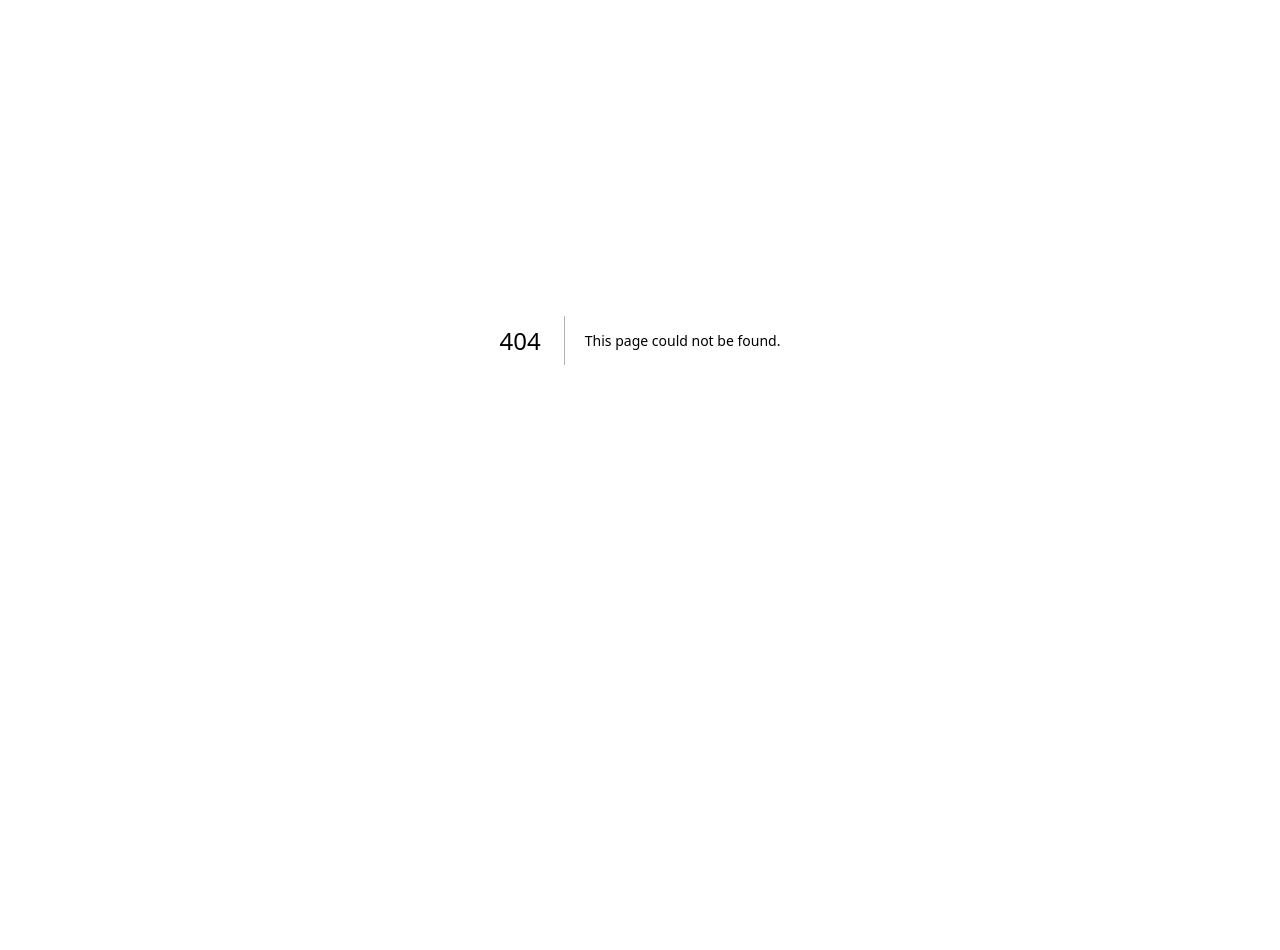
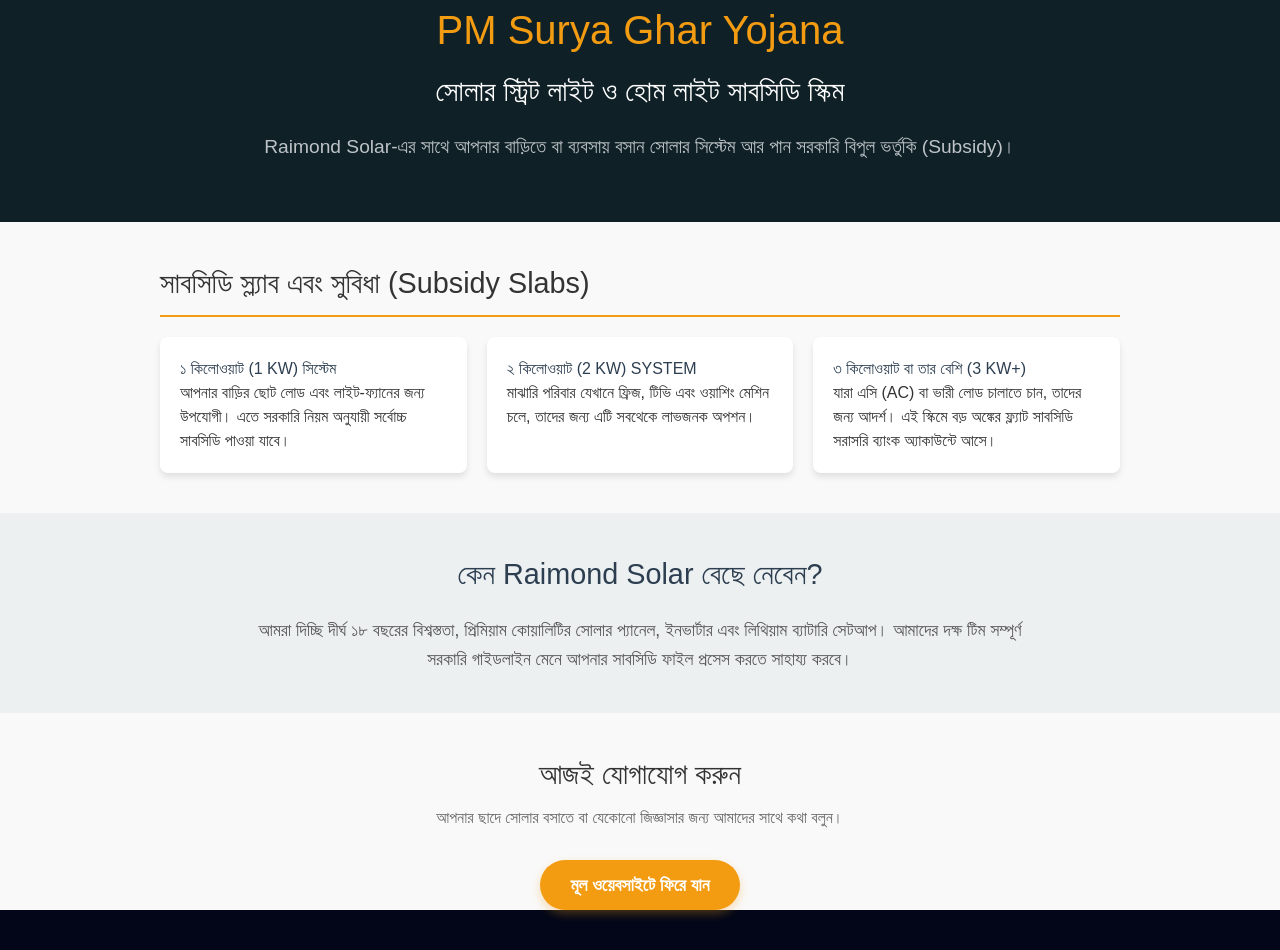
Before and after one commit to raimondsolar/Raimond-Solar-Pvt-Ltd-Final, a Next.js app: page /solar-subsidy in a window 1280 px wide. Before the commit this address had no page. Shown: the part 60-1010 px from the top of the page. Before the commit the page ends 800 px from the top, so only its background shows below. Built offline with nearby package versions, Linux system fonts and the light colour scheme.

Commit message:
Create page.tsx

```diff
--- /dev/null
+++ b/app/solar-subsidy/page.tsx
@@ -0,0 +1,72 @@
+import React from 'react';
+
+export default function SolarSubsidyPage() {
+  return (
+    <div style={{ fontFamily: 'Arial, sans-serif', color: '#333', backgroundColor: '#f9f9f9', minHeight: '100vh' }}>
+      {/* Hero Section */}
+      <section style={{ backgroundColor: '#0f2027', color: '#fff', padding: '60px 20px', textAlign: 'center' }}>
+        <h1 style={{ fontSize: '2.5rem', marginBottom: '10px', color: '#f39c12' }}>PM Surya Ghar Yojana</h1>
+        <h2 style={{ fontSize: '1.8rem', fontWeight: 'normal', margin: '0 0 20px 0' }}>সোলার স্ট্রিট লাইট ও হোম লাইট সাবসিডি স্কিম</h2>
+        <p style={{ fontSize: '1.2rem', maxWidth: '800px', margin: '0 auto', color: '#bdc3c7' }}>
+          Raimond Solar-এর সাথে আপনার বাড়িতে বা ব্যবসায় বসান সোলার সিস্টেম আর পান সরকারি বিপুল ভর্তুকি (Subsidy)।
+        </p>
+      </section>
+
+      {/* Subsidy Details Section */}
+      <section style={{ maxWidth: '1000px', margin: '40px auto', padding: '0 20px' }}>
+        <h3 style={{ fontSize: '1.8rem', borderBottom: '2px solid #f39c12', paddingBottom: '10px', marginBottom: '20px' }}>
+          সাবসিডি স্ল্যাব এবং সুবিধা (Subsidy Slabs)
+        </h3>
+
+        <div style={{ display: 'grid', gridTemplateColumns: 'repeat(auto-fit, minmax(280px, 1fr))', gap: '20px', marginTop: '20px' }}>
+          <div style={{ backgroundColor: '#fff', padding: '20px', borderRadius: '8px', boxShadow: '0 4px 6px rgba(0,0,0,0.1)' }}>
+            <h4 style={{ color: '#2c3e50', marginTop: '0' }}>১ কিলোওয়াট (1 KW) সিস্টেম</h4>
+            <p>আপনার বাড়ির ছোট লোড এবং লাইট-ফ্যানের জন্য উপযোগী। এতে সরকারি নিয়ম অনুযায়ী সর্বোচ্চ সাবসিডি পাওয়া যাবে।</p>
+          </div>
+
+          <div style={{ backgroundColor: '#fff', padding: '20px', borderRadius: '8px', boxShadow: '0 4px 6px rgba(0,0,0,0.1)' }}>
+            <h4 style={{ color: '#2c3e50', marginTop: '0' }}>২ কিলোওয়াট (2 KW) SYSTEM</h4>
+            <p>মাঝারি পরিবার যেখানে ফ্রিজ, টিভি এবং ওয়াশিং মেশিন চলে, তাদের জন্য এটি সবথেকে লাভজনক অপশন।</p>
+          </div>
+
+          <div style={{ backgroundColor: '#fff', padding: '20px', borderRadius: '8px', boxShadow: '0 4px 6px rgba(0,0,0,0.1)' }}>
+            <h4 style={{ color: '#2c3e50', marginTop: '0' }}>৩ কিলোওয়াট বা তার বেশি (3 KW+)</h4>
+            <p>যারা এসি (AC) বা ভারী লোড চালাতে চান, তাদের জন্য আদর্শ। এই স্কিমে বড় অঙ্কের ফ্ল্যাট সাবসিডি সরাসরি ব্যাংক অ্যাকাউন্টে আসে।</p>
+          </div>
+        </div>
+      </section>
+
+      {/* Why Choose Us */}
+      <section style={{ backgroundColor: '#ecf0f1', padding: '40px 20px', textAlign: 'center' }}>
+        <div style={{ maxWidth: '800px', margin: '0 auto' }}>
+          <h3 style={{ fontSize: '1.8rem', color: '#2c3e50', marginBottom: '20px' }}>কেন Raimond Solar বেছে নেবেন?</h3>
+          <p style={{ fontSize: '1.1rem', lineHeight: '1.6', color: '#555' }}>
+            আমরা দিচ্ছি দীর্ঘ ১৮ বছরের বিশ্বস্ততা, প্রিমিয়াম কোয়ালিটির সোলার প্যানেল, ইনভার্টার এবং লিথিয়াম ব্যাটারি সেটআপ। আমাদের দক্ষ টিম সম্পূর্ণ সরকারি গাইডলাইন মেনে আপনার সাবসিডি ফাইল প্রসেস করতে সাহায্য করবে।
+          </p>
+        </div>
+      </section>
+
+      {/* Contact Section */}
+      <section style={{ maxWidth: '600px', margin: '40px auto', padding: '0 20px', textAlign: 'center' }}>
+        <h3 style={{ fontSize: '1.8rem', marginBottom: '10px' }}>আজই যোগাযোগ করুন</h3>
+        <p style={{ color: '#666', marginBottom: '30px' }}>আপনার ছাদে সোলার বসাতে বা যেকোনো জিজ্ঞাসার জন্য আমাদের সাথে কথা বলুন।</p>
+        <a
+          href="/"
+          style={{
+            display: 'inline-block',
+            padding: '12px 30px',
+            backgroundColor: '#f39c12',
+            color: '#fff',
+            textDecoration: 'none',
+            borderRadius: '25px',
+            fontWeight: 'bold',
+            fontSize: '1.1rem',
+            boxShadow: '0 4px 10px rgba(243,156,18,0.3)'
+          }}
+        >
+          মূল ওয়েবসাইটে ফিরে যান
+        </a>
+      </section>
+    </div>
+  );
+}
```
